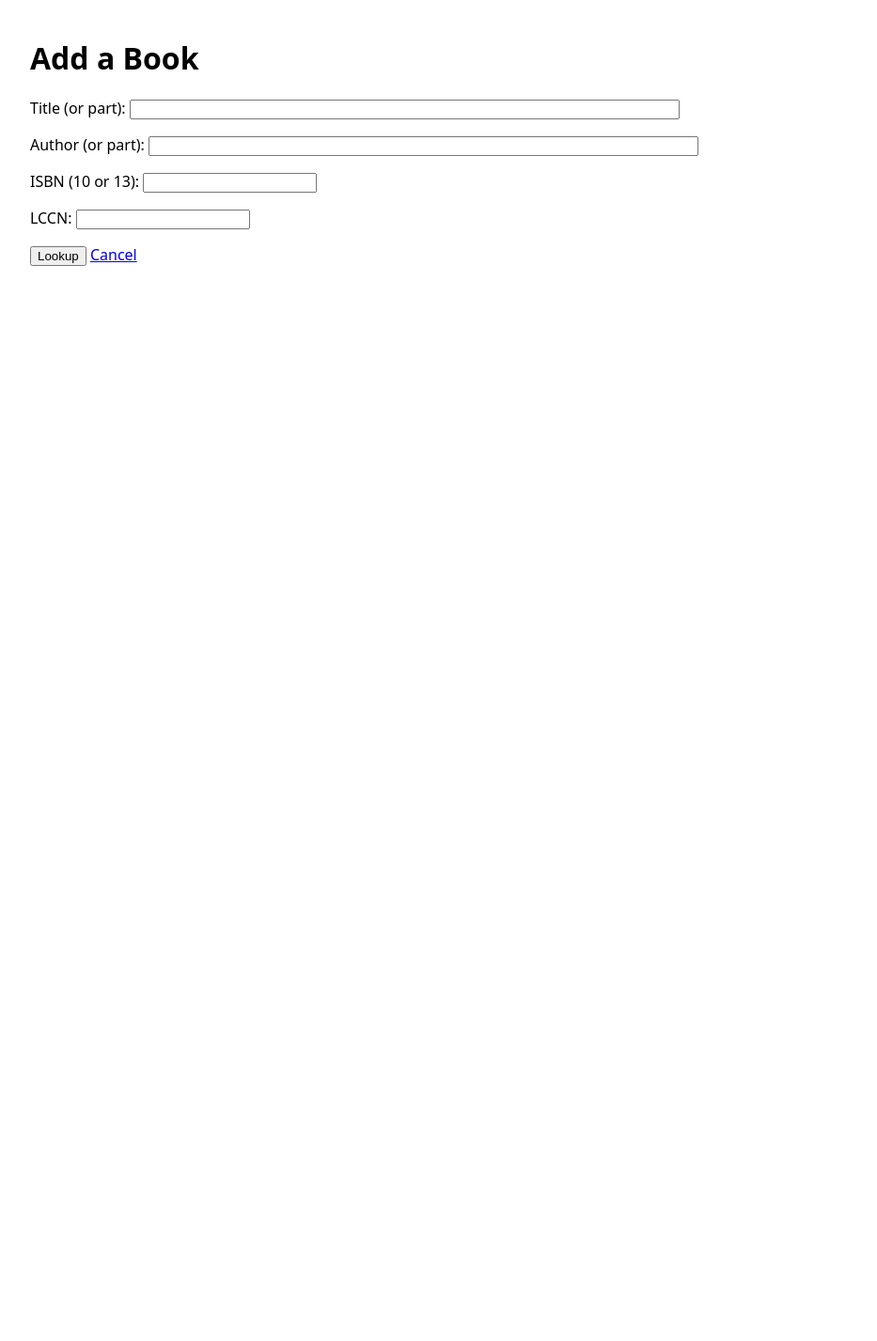
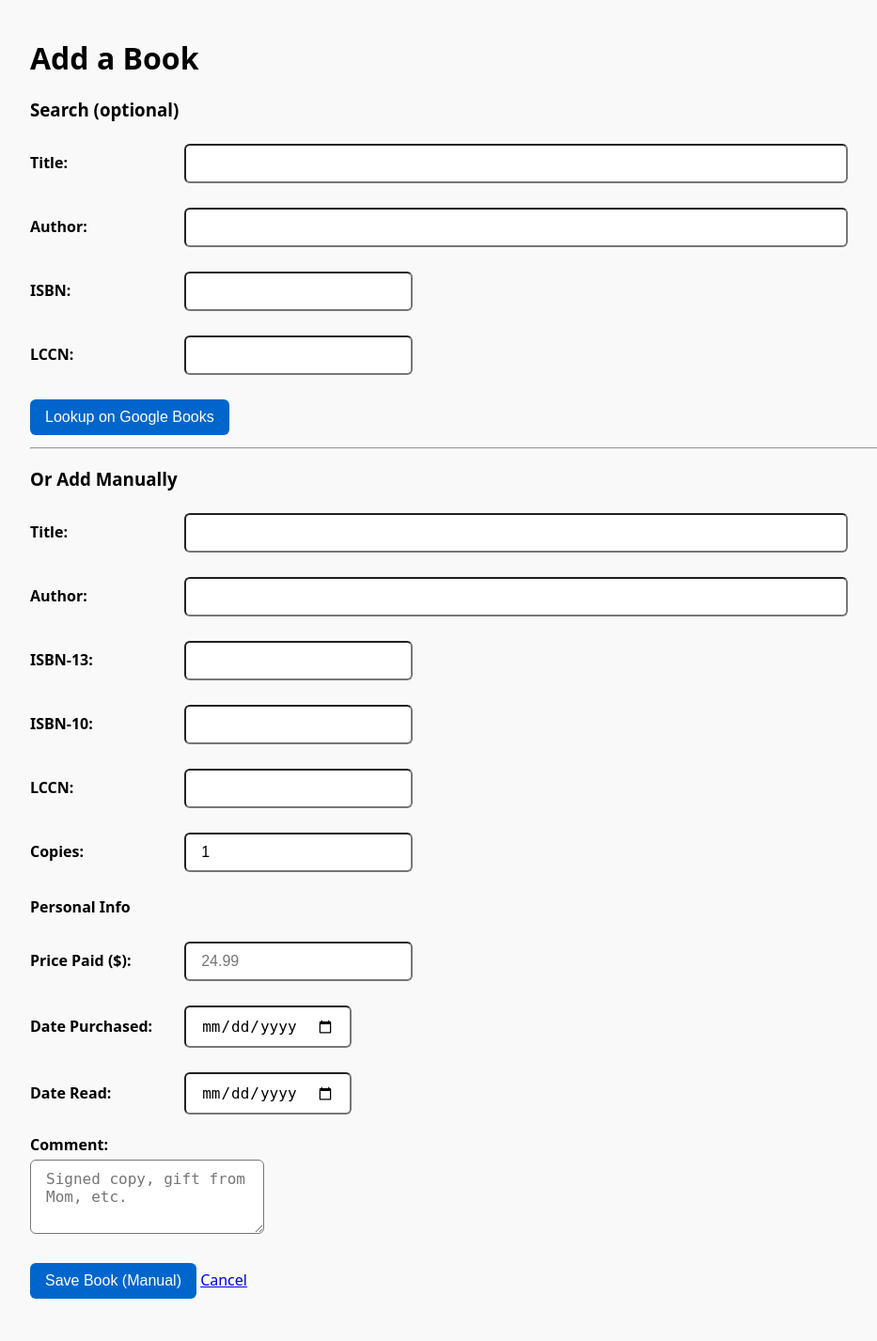
Before and after one commit to evohnave/BookTracker, a FastAPI app: template templates/add.html in a window 1280 px wide. Shown: the whole page at 94% size, without its empty margins (8-941 px from the left). Before the commit the page ends 283 px from the top, so only its background shows below. Run offline with FastAPI, Linux system fonts and the light colour scheme; the template is opened without the code that fills it, so the values that code supplies are empty.

Commit message:
Add failed_add

```diff
--- a/main.py
+++ b/main.py
@@ -37,9 +37,16 @@ async def lookup_books(
     db: AsyncSession = Depends(get_db)
 ):
     results = await general_lookup(title=title.strip(), author=author.strip(), isbn=isbn.strip(), lccn=lccn.strip())
+    if not results:
+        # No results → go back to add page with data preserved
+        return templates.TemplateResponse("add.html", {
+            "request": request,
+            "query": {"title": title, "author": author, "isbn": isbn, "lccn": lccn},
+            "error": "No books found — add manually below"
+        })
     return templates.TemplateResponse("lookup.html", {
         "request": request,
-        "results": results or [],
+        "results": results,
         "query": {"title": title, "author": author, "isbn": isbn, "lccn": lccn}
     })
 
@@ -135,3 +142,45 @@ async def update_book_route(
 async def delete_book_route(book_id: int, db: AsyncSession = Depends(get_db)):
     await delete_book(db, book_id)
     return RedirectResponse("/", status_code=303)
+
+@app.post("/add_manual")
+async def add_manual(
+    title: str = Form(...),
+    author: str = Form(...),
+    isbn13: str = Form(""),
+    isbn10: str = Form(""),
+    lccn: str = Form(""),
+    copies: int = Form(1),
+    purchase_price: str = Form(""),
+    date_purchased: str = Form(""),
+    date_read: str = Form(""),
+    comment: str = Form(""),
+    db: AsyncSession = Depends(get_db)
+):
+    from decimal import Decimal
+    from datetime import date
+
+    price = Decimal(purchase_price) if purchase_price else None
+    try:
+        purchased = date.fromisoformat(date_purchased) if date_purchased else None
+    except ValueError:
+        purchased = None
+    try:
+        read = date.fromisoformat(date_read) if date_read else None
+    except ValueError:
+        read = None
+
+    book_data = BookCreate(
+        title=title,
+        author=author,
+        isbn13=isbn13 or None,
+        isbn10=isbn10 or None,
+        lccn=lccn or None,
+        copies=max(1, copies),
+        purchase_price=price,
+        date_purchased=purchased,
+        date_read=read,
+        comment=comment or None
+    )
+    await add_copy_or_create(db, book_data)
+    return RedirectResponse("/", status_code=303)
--- a/templates/add.html
+++ b/templates/add.html
@@ -1,14 +1,46 @@
 <!DOCTYPE html>
 <html>
-<head><title>Add Book</title><style>body{font-family:system-ui;margin:40px}</style></head>
+<head>
+    <title>Add Book - BookTracker</title>
+    <style>
+        body {font-family:system-ui;margin:40px;background:#f9f9f9;}
+        input, textarea, button {padding:10px 16px;font-size:16px;border-radius:6px;margin:5px 0;}
+        label {display:inline-block;width:160px;font-weight:bold;}
+        button {background:#0066cc;color:white;border:none;cursor:pointer;}
+    </style>
+</head>
 <body>
 <h1>Add a Book</h1>
+
 <form method="post" action="/lookup">
-    <p>Title (or part): <input name="title" size="70"></p>
-    <p>Author (or part): <input name="author" size="70"></p>
-    <p>ISBN (10 or 13): <input name="isbn" size="20"></p>
-    <p>LCCN: <input name="lccn" size="20"></p>
-    <button type="submit">Lookup</button> <a href="/">Cancel</a>
+    <h3>Search (optional)</h3>
+    <p><label>Title:</label>      <input name="title" size="70" value="{{ query.title or '' }}"></p>
+    <p><label>Author:</label>     <input name="author" size="70" value="{{ query.author or '' }}"></p>
+    <p><label>ISBN:</label>       <input name="isbn" size="20" value="{{ query.isbn or '' }}"></p>
+    <p><label>LCCN:</label>       <input name="lccn" size="20" value="{{ query.lccn or '' }}"></p>
+    <button type="submit">Lookup on Google Books</button>
+</form>
+
+<hr>
+
+<form method="post" action="/add_manual">
+    <h3>Or Add Manually</h3>
+    <p><label>Title:</label>      <input name="title" size="70" required value="{{ query.title or '' }}"></p>
+    <p><label>Author:</label>     <input name="author" size="70" required value="{{ query.author or '' }}"></p>
+    <p><label>ISBN-13:</label>    <input name="isbn13" size="20"></p>
+    <p><label>ISBN-10:</label>    <input name="isbn10" size="20"></p>
+    <p><label>LCCN:</label>       <input name="lccn" size="20" value="{{ query.lccn or '' }}"></p>
+    <p><label>Copies:</label>     <input name="copies" type="number" min="1" value="1" required></p>
+
+    <h4>Personal Info</h4>
+    <p><label>Price Paid ($):</label> <input name="purchase_price" type="number" step="0.01" placeholder="24.99"></p>
+    <p><label>Date Purchased:</label> <input name="date_purchased" type="date"></p>
+    <p><label>Date Read:</label>      <input name="date_read" type="date"></p>
+    <p><label>Comment:</label><br>
+       <textarea name="comment" rows="3" placeholder="Signed copy, gift from Mom, etc."></textarea></p>
+
+    <button type="submit">Save Book (Manual)</button>
+    <a href="/">Cancel</a>
 </form>
 </body>
-</htmlI>
+</html>
```
Also changed, not shown: books.db.
